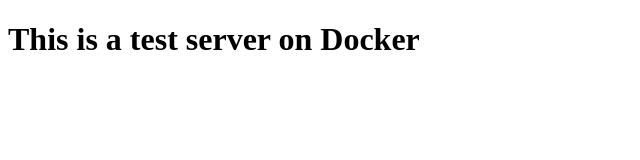
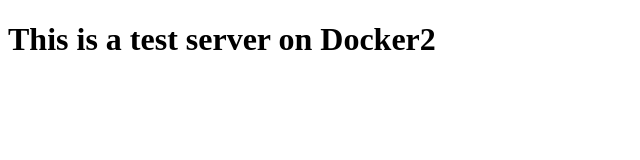
Before and after one commit to bfz6006/NSSA422_Docker, a plain HTML site: page nfs_service/share/html/index.html in a window 1280 px wide. Shown: the full height of the page, 0-640 px from the left. Drawn offline with Linux system fonts and the light colour scheme.

Commit message:
added mount to local share in parent folder for nfs share. You can edit any part of the html to change the page so long as index.html is in the /share/html folder

```diff
--- a/nfs_service/share/html/index.html
+++ b/nfs_service/share/html/index.html
@@ -6,6 +6,6 @@
     <title>Test Server</title>
 </head>
 <body>
-    <h1>This is a test server on Docker</h1>
+    <h1>This is a test server on Docker2</h1>
 </body>
 </html>
```
